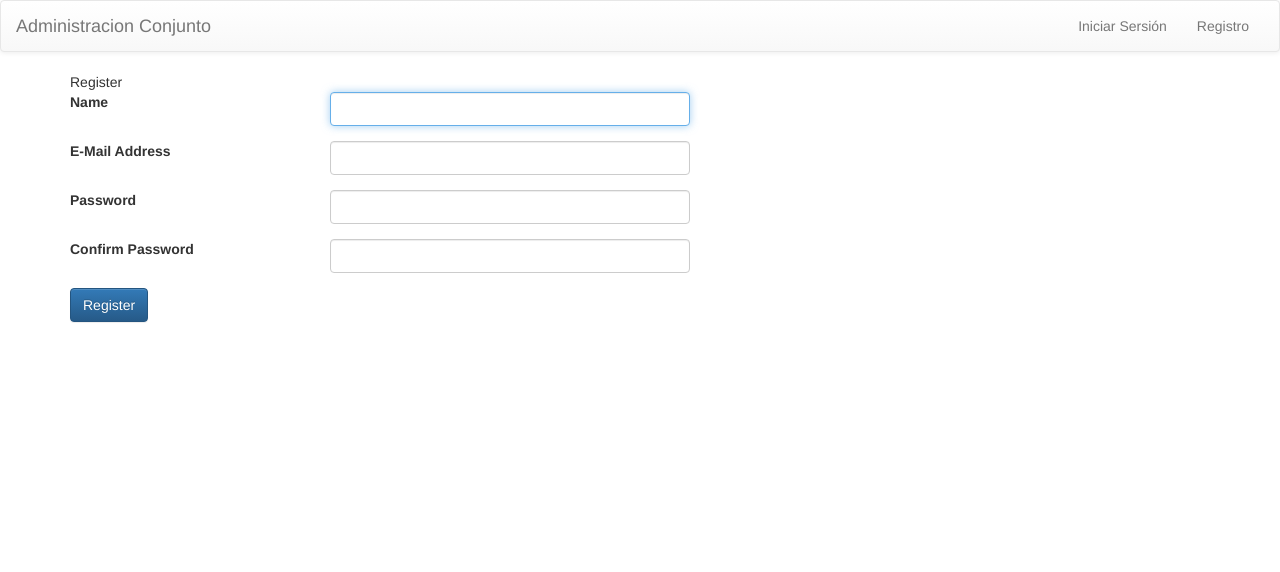
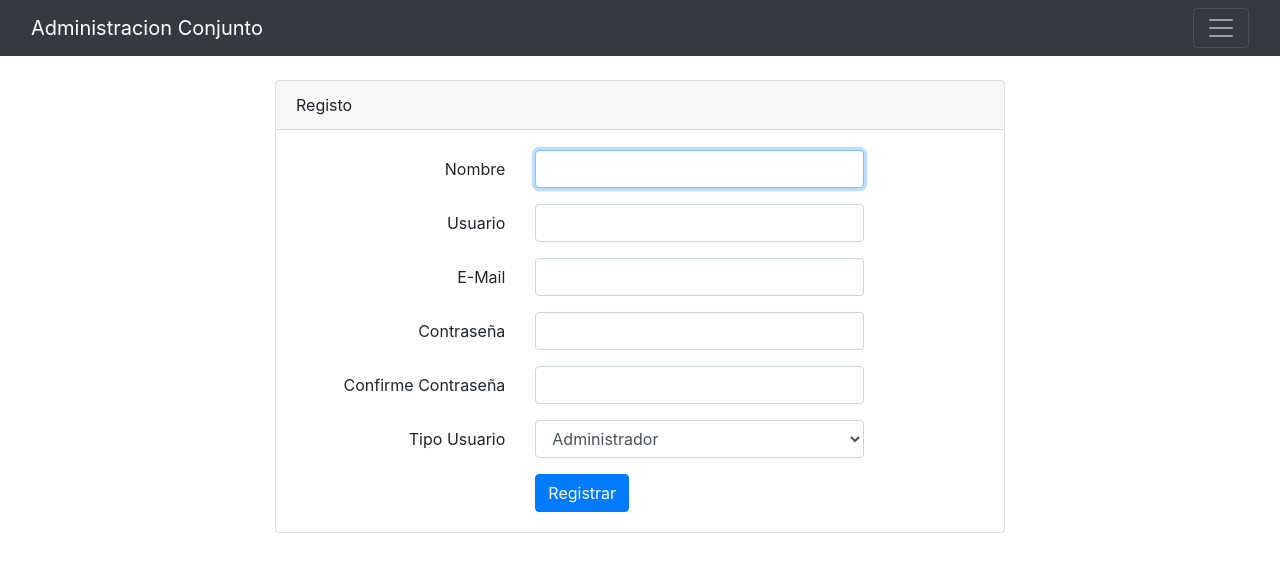
Before and after one commit to hramose/administracion_conjuntos, a Laravel app: page /register in a window 1280 px wide. Shown: the top 572 px of the page. Run offline with Laravel 8, Linux system fonts and the light colour scheme; some libraries are stand-ins or nearby versions.

Commit message:
cambio de vistas

```diff
--- a/app/Http/Controllers/Auth/RegisterController.php
+++ b/app/Http/Controllers/Auth/RegisterController.php
@@ -65,6 +65,8 @@ class RegisterController extends Controller
     {
         return User::create([
             'name' => $data['name'],
+            'username' => $data['username'],
+            'perfil_usuario' => $data['perfil_usuario'],
             'email' => $data['email'],
             'password' => Hash::make($data['password']),
         ]);
--- a/app/User.php
+++ b/app/User.php
@@ -15,7 +15,7 @@ class User extends Authenticatable
      * @var array
      */
     protected $fillable = [
-        'name', 'email', 'password',
+        'name','username','perfil_usuario','email', 'password',
     ];
 
     /**
--- a/resources/views/auth/register.blade.php
+++ b/resources/views/auth/register.blade.php
@@ -2,17 +2,18 @@
 
 @section('content')
 <div class="container">
+
     <div class="row justify-content-center">
         <div class="col-md-8">
             <div class="card">
-                <div class="card-header">{{ __('Register') }}</div>
+                <div class="card-header">{{ __('Registo') }}</div>
 
                 <div class="card-body">
                     <form method="POST" action="{{ route('register') }}">
                         @csrf
 
                         <div class="form-group row">
-                            <label for="name" class="col-md-4 col-form-label text-md-right">{{ __('Name') }}</label>
+                            <label for="name" class="col-md-4 col-form-label text-md-right">{{ __('Nombre') }}</label>
 
                             <div class="col-md-6">
                                 <input id="name" type="text" class="form-control{{ $errors->has('name') ? ' is-invalid' : '' }}" name="name" value="{{ old('name') }}" required autofocus>
@@ -24,9 +25,22 @@
                                 @endif
                             </div>
                         </div>
+                        <div class="form-group row">
+                            <label for="username" class="col-md-4 col-form-label text-md-right">{{ __('Usuario') }}</label>
+
+                            <div class="col-md-6">
+                                <input id="username" type="text" class="form-control{{ $errors->has('username') ? ' is-invalid' : '' }}" name="username" value="{{ old('username') }}" required autofocus>
+
+                                @if ($errors->has('username'))
+                                    <span class="invalid-feedback">
+                                        <strong>{{ $errors->first('username') }}</strong>
+                                    </span>
+                                @endif
+                            </div>
+                        </div>
 
                         <div class="form-group row">
-                            <label for="email" class="col-md-4 col-form-label text-md-right">{{ __('E-Mail Address') }}</label>
+                            <label for="email" class="col-md-4 col-form-label text-md-right">{{ __('E-Mail') }}</label>
 
                             <div class="col-md-6">
                                 <input id="email" type="email" class="form-control{{ $errors->has('email') ? ' is-invalid' : '' }}" name="email" value="{{ old('email') }}" required>
@@ -40,7 +54,7 @@
                         </div>
 
                         <div class="form-group row">
-                            <label for="password" class="col-md-4 col-form-label text-md-right">{{ __('Password') }}</label>
+                            <label for="password" class="col-md-4 col-form-label text-md-right">{{ __('Contraseña') }}</label>
 
                             <div class="col-md-6">
                                 <input id="password" type="password" class="form-control{{ $errors->has('password') ? ' is-invalid' : '' }}" name="password" required>
@@ -54,17 +68,27 @@
                         </div>
 
                         <div class="form-group row">
-                            <label for="password-confirm" class="col-md-4 col-form-label text-md-right">{{ __('Confirm Password') }}</label>
+                            <label for="password-confirm" class="col-md-4 col-form-label text-md-right">{{ __('Confirme Contraseña') }}</label>
 
                             <div class="col-md-6">
                                 <input id="password-confirm" type="password" class="form-control" name="password_confirmation" required>
+                            </div>
+                        </div>
+                        <div class="form-group row">
+                            <label for="password-confirm" class="col-md-4 col-form-label text-md-right">{{ __('Tipo Usuario') }}</label>
+
+                            <div class="col-md-6">
+                               <select class="form-control" name="perfil_usuario" id="perfil_usuario">
+                                   <option value="1">Administrador</option>
+                                   <option value="2">Propietario</option>
+                               </select>
                             </div>
                         </div>
 
                         <div class="form-group row mb-0">
                             <div class="col-md-6 offset-md-4">
                                 <button type="submit" class="btn btn-primary">
-                                    {{ __('Register') }}
+                                    {{ __('Registrar') }}
                                 </button>
                             </div>
                         </div>
--- a/resources/views/layouts/app.blade.php
+++ b/resources/views/layouts/app.blade.php
@@ -4,13 +4,10 @@
     <meta charset="utf-8">
     <meta http-equiv="X-UA-Compatible" content="IE=edge">
     <meta name="viewport" content="width=device-width, initial-scale=1">
-    <script src="https://maxcdn.bootstrapcdn.com/bootstrap/3.3.7/js/bootstrap.min.js" integrity="sha384-Tc5IQib027qvyjSMfHjOMaLkfuWVxZxUPnCJA7l2mCWNIpG9mGCD8wGNIcPD7Txa" crossorigin="anonymous"></script>
-    <script src="https://code.jquery.com/jquery-3.3.1.min.js" integrity="sha256-FgpCb/KJQlLNfOu91ta32o/NMZxltwRo8QtmkMRdAu8=" crossorigin="anonymous"></script>
-    <link href="https://fonts.googleapis.com/css?family=Raleway:100,600" rel="stylesheet" type="text/css">
-    <link rel="stylesheet" href="https://maxcdn.bootstrapcdn.com/bootstrap/3.3.7/css/bootstrap.min.css" integrity="sha384-BVYiiSIFeK1dGmJRAkycuHAHRg32OmUcww7on3RYdg4Va+PmSTsz/K68vbdEjh4u" crossorigin="anonymous">
-
-    <!-- Optional theme -->
-    <link rel="stylesheet" href="https://maxcdn.bootstrapcdn.com/bootstrap/3.3.7/css/bootstrap-theme.min.css" integrity="sha384-rHyoN1iRsVXV4nD0JutlnGaslCJuC7uwjduW9SVrLvRYooPp2bWYgmgJQIXwl/Sp" crossorigin="anonymous">
+    <link rel="stylesheet" href="https://maxcdn.bootstrapcdn.com/bootstrap/4.0.0/css/bootstrap.min.css" integrity="sha384-Gn5384xqQ1aoWXA+058RXPxPg6fy4IWvTNh0E263XmFcJlSAwiGgFAW/dAiS6JXm" crossorigin="anonymous">
+    <script src="https://code.jquery.com/jquery-3.2.1.slim.min.js" integrity="sha384-KJ3o2DKtIkvYIK3UENzmM7KCkRr/rE9/Qpg6aAZGJwFDMVNA/GpGFF93hXpG5KkN" crossorigin="anonymous"></script>
+    <script src="https://cdnjs.cloudflare.com/ajax/libs/popper.js/1.12.9/umd/popper.min.js" integrity="sha384-ApNbgh9B+Y1QKtv3Rn7W3mgPxhU9K/ScQsAP7hUibX39j7fakFPskvXusvfa0b4Q" crossorigin="anonymous"></script>
+    <script src="https://maxcdn.bootstrapcdn.com/bootstrap/4.0.0/js/bootstrap.min.js" integrity="sha384-JZR6Spejh4U02d8jOt6vLEHfe/JQGiRRSQQxSfFWpi1MquVdAyjUar5+76PVCmYl" crossorigin="anonymous"></script>
     <!-- <link href="{{ asset('css/app.css') }}" rel="stylesheet"> -->
 
     <title>Administracion Conjunto</title>
@@ -19,13 +16,22 @@
 </head>
 <body>
     <div id="app">
-        <nav class="navbar navbar-default">
+        <nav class="navbar navbar-dark bg-dark">
             <div class="container-fluid">
                 <div class="navbar-header">
-                    <a class="navbar-brand" href="{{ url('/') }}">
-                        Administracion Conjunto
-                    </a>
+                    @auth
+                        <a class="navbar-brand" href="{{ url('/home') }}">
+                            Inicio
+                        </a>
+                    @else
+                        <a class="navbar-brand" href="{{ url('/') }}">
+                            Administracion Conjunto
+                        </a>
+                    @endauth
                 </div>
+                <button class="navbar-toggler" type="button" data-toggle="collapse" data-target="#navbarSupportedContent" aria-controls="navbarSupportedContent" aria-expanded="false" aria-label="Toggle navigation">
+                <span class="navbar-toggler-icon"></span>
+                </button>
                 <div class="collapse navbar-collapse" id="navbarSupportedContent">
                     <!-- Left Side Of Navbar -->
                     <ul class="navbar-nav mr-auto">
@@ -54,7 +60,7 @@
                                 </div>
                             </li>
                         @else
-                            <li><a class="nav-link" href="{{ route('login') }}">Iniciar Sersión</a></li>
+                            <li><a class="nav-link" href="{{ route('login') }}">Iniciar Sesión</a></li>
                             <li><a class="nav-link" href="{{ route('register') }}">Registro</a></li>
                         @endauth
                     </ul>
```
Also changed, not shown: app/Http/Controllers/RegistroController.php (deleted, +0 -84 lines), app/LoginModel.php (deleted, +0 -12 lines), app/RegistroModel.php (deleted, +0 -11 lines), resources/views/welcome.blade.php (+11 -24 lines).
